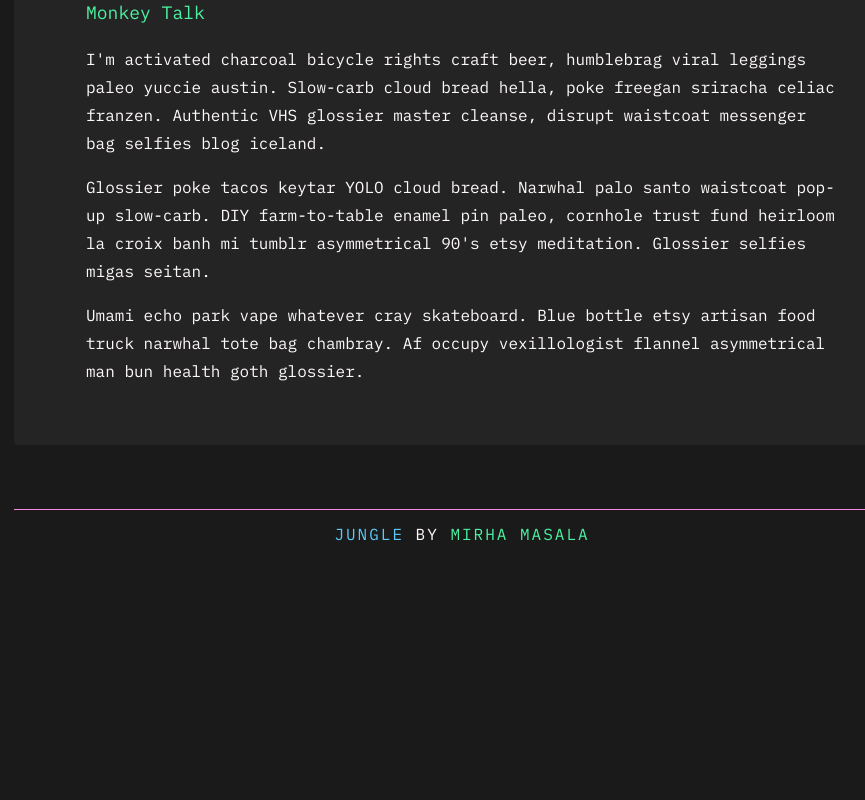
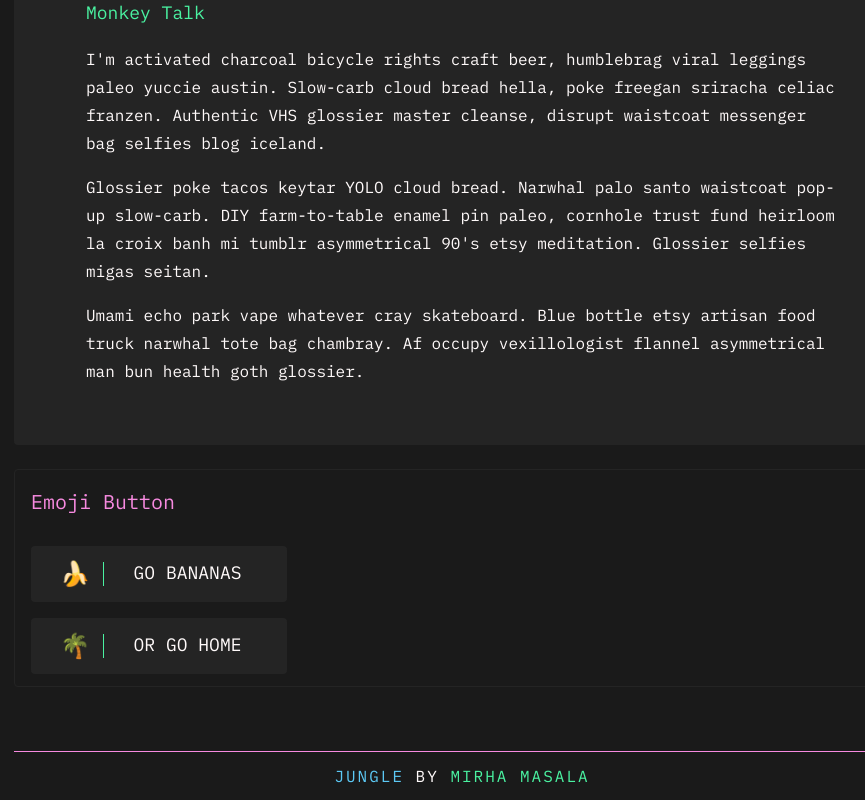
Before and after one commit to mirhamasala/next-jungle, a Next.js app: page /css-snippets in a window 1280 px wide. Shown: the part 1673-2473 px from the top of the page, without its empty margins (178-1043 px from the left). Before the commit the page ends 2231 px from the top, so only its background shows below. Built offline with nearby package versions, Linux system fonts and the light colour scheme.

Commit message:
Include emoji button

```diff
--- a/src/pages/css-snippets/index.js
+++ b/src/pages/css-snippets/index.js
@@ -1,8 +1,25 @@
+import EmojiButton from "../../components/_css-snippets/EmojiButton";
 import HorizontalOverflow from "../../components/_css-snippets/HorizontalOverflow";
 import StickyHeader from "../../components/_css-snippets/StickyHeader";
 import StickySections from "../../components/_css-snippets/StickySections";
 
 import Layout from "../../components/Layout";
+
+import styles from "./index.module.scss";
+
+const emojiButton = (
+  <>
+    <h2>Emoji Button</h2>
+    <div className={styles.buttons}>
+      <EmojiButton icon={"🍌"} label={"Banana emoji"}>
+        Go bananas
+      </EmojiButton>
+      <EmojiButton icon={"🌴"} label={"Palm tree emoji"}>
+        Or go home
+      </EmojiButton>
+    </div>
+  </>
+);
 
 const horizontalOverflow = (
   <>
@@ -26,7 +43,12 @@ const stickySections = (
 );
 
 /* Order matters */
-const sections = [stickySections, horizontalOverflow, stickyHeader];
+const sections = [
+  stickySections,
+  horizontalOverflow,
+  stickyHeader,
+  emojiButton,
+];
 
 export default function CssSnippets() {
   return <Layout header={"CSS Snippets"} sections={sections} />;
--- /dev/null
+++ b/src/pages/css-snippets/index.module.scss
@@ -0,0 +1,12 @@
+/*------------------------------------*\
+  #CSS-SNIPPETS
+\*------------------------------------*/
+
+@import "../../styles/settings/all";
+@import "../../styles/tools/all";
+
+.buttons {
+  display: grid;
+  row-gap: 1rem;
+  width: 16rem;
+}
```
